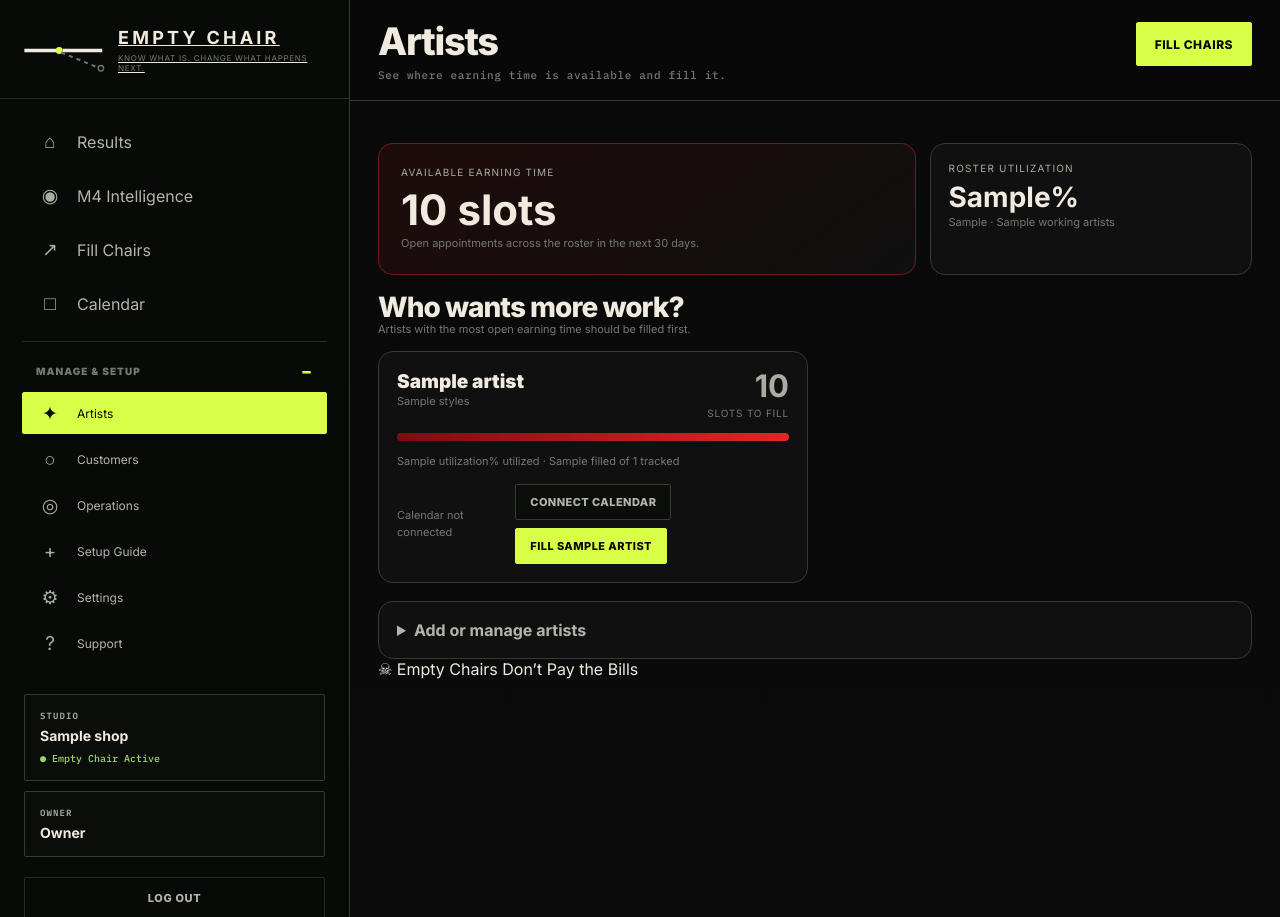
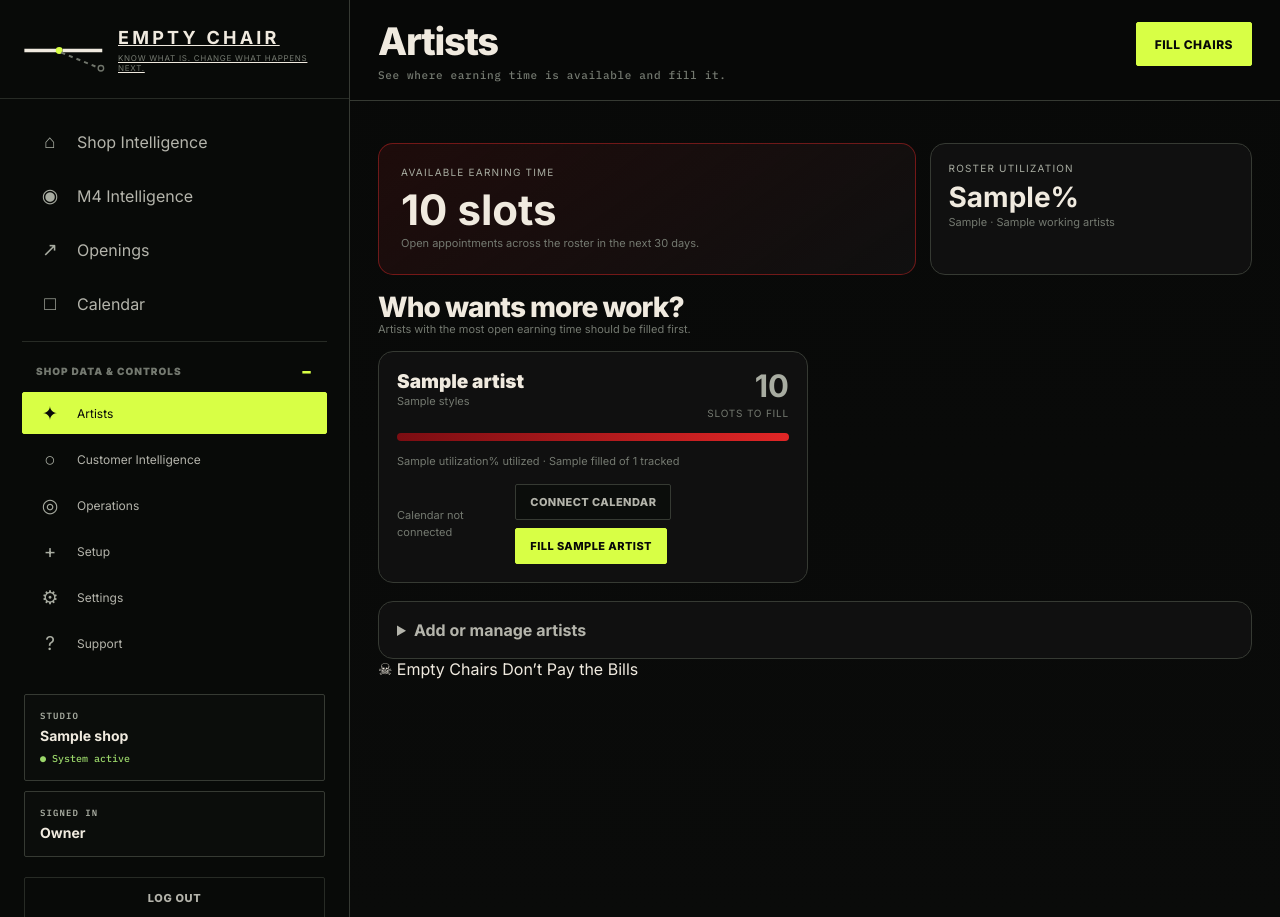
Before and after one commit to emptychair1/empty-chair-mvp, a FastAPI app: template templates/artists.html in a window 1280 px wide. Run offline with FastAPI, Linux system fonts and the light colour scheme; the template is opened without the code that fills it: most values are stand-ins (such as "Sample title", 1, 10 or a date in 2020); some libraries are stand-ins or nearby versions.

Commit message:
Remove mascot and simplify app navigation language

```diff
--- a/templates/_sidebar.html
+++ b/templates/_sidebar.html
@@ -1,20 +1,7 @@
 <link rel="stylesheet" href="{{ url_for('static', path='/mobile-nav.css') }}">
-<style>
-.nav-group{margin-top:8px;border-top:1px solid var(--line-soft);padding-top:8px}.nav-group summary{display:flex;align-items:center;justify-content:space-between;min-height:42px;padding:0 14px;color:var(--muted);cursor:pointer;list-style:none;font-size:10px;font-weight:850;letter-spacing:.1em;text-transform:uppercase}.nav-group summary::-webkit-details-marker,.nav-group summary::marker{display:none}.nav-group summary::after{content:'+';color:var(--gold-light);font-size:16px}.nav-group[open] summary::after{content:'−'}.nav-group-links{display:grid;gap:4px}.nav-group .nav-link{min-height:42px;font-size:12px}.logout-form{margin-top:10px}.logout-button{width:100%;min-height:42px;border:1px solid var(--line-soft);border-radius:2px;background:transparent;color:var(--cream-dim);cursor:pointer;font:inherit;font-size:11px;font-weight:800;letter-spacing:.06em;text-transform:uppercase}.ec-brand{display:grid;grid-template-columns:82px 1fr;gap:13px;align-items:center;padding:9px 3px}.ec-brand svg{width:82px;height:45px}.ec-wordmark strong{display:block;font-size:18px;letter-spacing:.18em}.ec-wordmark span{display:block;margin-top:5px;color:var(--muted);font-size:8px;letter-spacing:.09em;text-transform:uppercase}.setup-mobile-art{width:44px;height:52px;overflow:hidden;border-radius:3px;background:#080808}.setup-mobile-art img{width:100%;height:100%;object-fit:cover;object-position:63% 60%;transform:scale(1.45)}
-</style>
-<aside class="sidebar">
-  <div class="brand-wrap"><a class="ec-brand" href="/" aria-label="Empty Chair home"><svg viewBox="0 0 120 60" aria-hidden="true"><path d="M2 30H50" stroke="#f0eadf" stroke-width="5"/><circle cx="53" cy="30" r="5" fill="#d8ff45"/><path d="M58 30H116" stroke="#f0eadf" stroke-width="5"/><path d="M56 33L110 55" stroke="#70756b" stroke-width="3" stroke-dasharray="6 6"/><circle cx="114" cy="56" r="4" fill="none" stroke="#70756b" stroke-width="2"/></svg><span class="ec-wordmark"><strong>EMPTY CHAIR</strong><span>Know what is. Change what happens next.</span></span></a></div>
-  <nav class="sidebar-nav" aria-label="Primary navigation">
-    <a class="nav-link {{ 'active' if active_page in ['dashboard','results'] else '' }}" href="/"><span class="nav-icon">⌂</span><span>Results</span></a>
-    <a class="nav-link {{ 'active' if active_page == 'm4' else '' }}" href="/m4"><span class="nav-icon">◉</span><span>M4 Intelligence</span></a>
-    {% if is_platform_admin(user) %}<a class="nav-link {{ 'active' if active_page == 'owner' else '' }}" href="/owner"><span class="nav-icon">◇</span><span>Owner Control Room</span></a>{% endif %}
-    <a class="nav-link {{ 'active' if active_page in ['pilot','openings','recovery'] else '' }}" href="/pilot"><span class="nav-icon">↗</span><span>Fill Chairs</span></a>
-    <a class="nav-link {{ 'active' if active_page in ['bookings','calendar'] else '' }}" href="/bookings"><span class="nav-icon">□</span><span>Calendar</span></a>
-    <details class="nav-group mobile-overflow" {{ 'open' if active_page in ['artists','customers','operations','settings','setup','support'] else '' }}><summary>Manage &amp; setup</summary><div class="nav-group-links">
-      <a class="nav-link {{ 'active' if active_page == 'artists' else '' }}" href="/artists"><span class="nav-icon">✦</span><span>Artists</span></a><a class="nav-link {{ 'active' if active_page == 'customers' else '' }}" href="/customers"><span class="nav-icon">○</span><span>Customers</span></a><a class="nav-link {{ 'active' if active_page == 'operations' else '' }}" href="/operations"><span class="nav-icon">◎</span><span>Operations</span></a><a class="nav-link {{ 'active' if active_page == 'setup' else '' }}" href="/setup"><span class="nav-icon">+</span><span>Setup Guide</span></a><a class="nav-link {{ 'active' if active_page == 'settings' else '' }}" href="/settings"><span class="nav-icon">⚙</span><span>Settings</span></a><a class="nav-link {{ 'active' if active_page == 'support' else '' }}" href="/support"><span class="nav-icon">?</span><span>Support</span></a>
-    </div></details>
-    {% if user and user.id == 'user_live_demo' %}<a class="nav-link" href="/demo"><span class="nav-icon">▶</span><span>Demo Guide</span></a>{% endif %}
-    <details class="mobile-more {{ 'active' if active_page in ['artists','customers','operations','settings','setup'] else '' }}"><summary><span class="nav-icon">•••</span><span>More</span></summary><div class="mobile-more-sheet"><a href="/m4"><span>◉</span><strong>M4 Intelligence</strong></a><a href="/artists"><span>✦</span><strong>Artists</strong></a><a href="/customers"><span>○</span><strong>Customers</strong></a><a href="/operations"><span>◎</span><strong>Operations</strong></a><a href="/setup"><span class="setup-mobile-art"><img src="{{ url_for('static', path='/empty-chair-reaper-v2.png') }}" alt="Empty Chair mascot"></span><strong>Setup Guide</strong></a><a href="/settings"><span>⚙</span><strong>Settings</strong></a><a href="/support"><span>?</span><strong>Support</strong></a></div></details>
-  </nav>
-  <div class="sidebar-footer"><div class="studio-card"><div class="kicker">Studio</div><div class="studio-name">{{ shop["name"] if shop else "No studio configured" }}</div><div class="online">● Empty Chair Active</div></div><div class="owner-card"><div class="kicker">Owner</div><div class="owner-name">{{ user["name"] if user else "Owner" }}</div></div><form class="logout-form" method="post" action="/logout"><button class="logout-button" type="submit">Log out</button></form></div>
-</aside>
+<style>.nav-group{margin-top:8px;border-top:1px solid var(--line-soft);padding-top:8px}.nav-group summary{display:flex;align-items:center;justify-content:space-between;min-height:42px;padding:0 14px;color:var(--muted);cursor:pointer;list-style:none;font-size:10px;font-weight:850;letter-spacing:.1em;text-transform:uppercase}.nav-group summary::-webkit-details-marker,.nav-group summary::marker{display:none}.nav-group summary::after{content:'+';color:var(--gold-light);font-size:16px}.nav-group[open] summary::after{content:'−'}.nav-group-links{display:grid;gap:4px}.nav-group .nav-link{min-height:42px;font-size:12px}.logout-form{margin-top:10px}.logout-button{width:100%;min-height:42px;border:1px solid var(--line-soft);border-radius:2px;background:transparent;color:var(--cream-dim);cursor:pointer;font:inherit;font-size:11px;font-weight:800;letter-spacing:.06em;text-transform:uppercase}.ec-brand{display:grid;grid-template-columns:82px 1fr;gap:13px;align-items:center;padding:9px 3px}.ec-brand svg{width:82px;height:45px}.ec-wordmark strong{display:block;font-size:18px;letter-spacing:.18em}.ec-wordmark span{display:block;margin-top:5px;color:var(--muted);font-size:8px;letter-spacing:.09em;text-transform:uppercase}</style>
+<aside class="sidebar"><div class="brand-wrap"><a class="ec-brand" href="/" aria-label="Empty Chair home"><svg viewBox="0 0 120 60" aria-hidden="true"><path d="M2 30H50" stroke="#f0eadf" stroke-width="5"/><circle cx="53" cy="30" r="5" fill="#d8ff45"/><path d="M58 30H116" stroke="#f0eadf" stroke-width="5"/><path d="M56 33L110 55" stroke="#70756b" stroke-width="3" stroke-dasharray="6 6"/><circle cx="114" cy="56" r="4" fill="none" stroke="#70756b" stroke-width="2"/></svg><span class="ec-wordmark"><strong>EMPTY CHAIR</strong><span>Know what is. Change what happens next.</span></span></a></div>
+<nav class="sidebar-nav" aria-label="Primary navigation"><a class="nav-link {{ 'active' if active_page in ['dashboard','results'] else '' }}" href="/"><span class="nav-icon">⌂</span><span>Shop Intelligence</span></a><a class="nav-link {{ 'active' if active_page == 'm4' else '' }}" href="/m4"><span class="nav-icon">◉</span><span>M4 Intelligence</span></a>{% if is_platform_admin(user) %}<a class="nav-link {{ 'active' if active_page == 'owner' else '' }}" href="/owner"><span class="nav-icon">◇</span><span>Platform Intelligence</span></a>{% endif %}<a class="nav-link {{ 'active' if active_page in ['pilot','openings','recovery'] else '' }}" href="/pilot"><span class="nav-icon">↗</span><span>Openings</span></a><a class="nav-link {{ 'active' if active_page in ['bookings','calendar'] else '' }}" href="/bookings"><span class="nav-icon">□</span><span>Calendar</span></a>
+<details class="nav-group mobile-overflow" {{ 'open' if active_page in ['artists','customers','operations','settings','setup','support'] else '' }}><summary>Shop data &amp; controls</summary><div class="nav-group-links"><a class="nav-link {{ 'active' if active_page == 'artists' else '' }}" href="/artists"><span class="nav-icon">✦</span><span>Artists</span></a><a class="nav-link {{ 'active' if active_page == 'customers' else '' }}" href="/customers"><span class="nav-icon">○</span><span>Customer Intelligence</span></a><a class="nav-link {{ 'active' if active_page == 'operations' else '' }}" href="/operations"><span class="nav-icon">◎</span><span>Operations</span></a><a class="nav-link {{ 'active' if active_page == 'setup' else '' }}" href="/setup"><span class="nav-icon">+</span><span>Setup</span></a><a class="nav-link {{ 'active' if active_page == 'settings' else '' }}" href="/settings"><span class="nav-icon">⚙</span><span>Settings</span></a><a class="nav-link {{ 'active' if active_page == 'support' else '' }}" href="/support"><span class="nav-icon">?</span><span>Support</span></a></div></details>
+{% if user and user.id == 'user_live_demo' %}<a class="nav-link" href="/demo"><span class="nav-icon">▶</span><span>Demo Guide</span></a>{% endif %}<details class="mobile-more {{ 'active' if active_page in ['artists','customers','operations','settings','setup'] else '' }}"><summary><span class="nav-icon">•••</span><span>More</span></summary><div class="mobile-more-sheet"><a href="/m4"><span>◉</span><strong>M4 Intelligence</strong></a><a href="/artists"><span>✦</span><strong>Artists</strong></a><a href="/customers"><span>○</span><strong>Customer Intelligence</strong></a><a href="/operations"><span>◎</span><strong>Operations</strong></a><a href="/setup"><span>+</span><strong>Setup</strong></a><a href="/settings"><span>⚙</span><strong>Settings</strong></a><a href="/support"><span>?</span><strong>Support</strong></a></div></details></nav>
+<div class="sidebar-footer"><div class="studio-card"><div class="kicker">Studio</div><div class="studio-name">{{ shop["name"] if shop else "No studio configured" }}</div><div class="online">● System active</div></div><div class="owner-card"><div class="kicker">Signed in</div><div class="owner-name">{{ user["name"] if user else "Owner" }}</div></div><form class="logout-form" method="post" action="/logout"><button class="logout-button" type="submit">Log out</button></form></div></aside>
```
